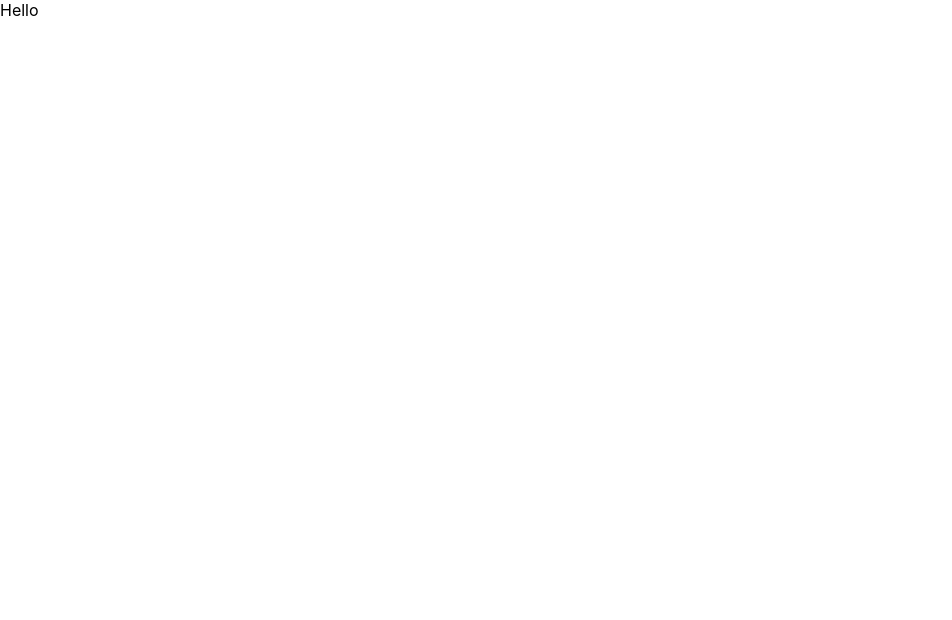
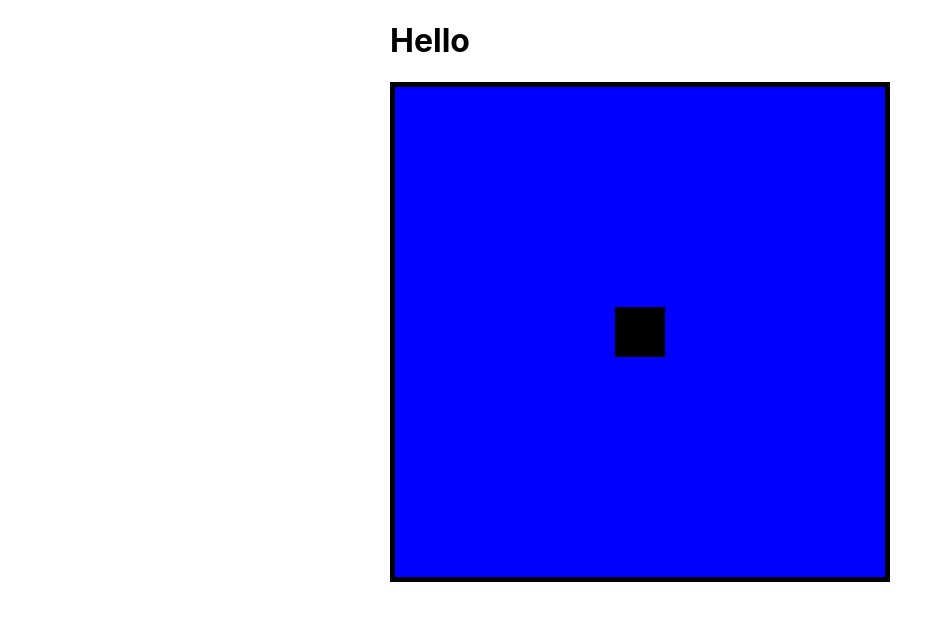
Before and after one commit to arnemahl/react-svg-zoom-example, a React (Create React App) app: page / in a window 1280 px wide. Shown: the top 620 px of the page, without its empty margins (0-952 px from the left). Built offline with nearby package versions, Linux system fonts and the light colour scheme.

Commit message:
wip: Svg

```diff
--- a/src/App.js
+++ b/src/App.js
@@ -1,9 +1,18 @@
 import React from 'react';
+import Svg from 'components/Svg/Svg';
 
 export default function App() {
   return (
-    <div>
-      Hello
+    <div
+      style={{
+        display: 'flex',
+        justifyContent: 'center'
+      }}
+    >
+      <div>
+        <h1>Hello</h1>
+        <Svg />
+      </div>
     </div>
   );
 }
--- /dev/null
+++ b/src/components/Svg/Svg.js
@@ -0,0 +1,42 @@
+import React from 'react';
+
+export default function App() {
+  const width = 100;
+  const height = 100;
+
+  const [viewBox, setViewBox] = React.useState([0, 0, width, height])
+
+  React.useEffect(() => {
+    window.addEventListener('scroll', console.log)
+  }, [viewBox, setViewBox])
+
+  return (
+    <svg
+      width="500px"
+      height="500px"
+      viewBox={viewBox.join(" ")}
+    >
+      <rect
+        x={0}
+        y={0}
+        width={100}
+        height={100}
+        fill="black"
+      />
+      <rect
+        x={1}
+        y={1}
+        width={98}
+        height={98}
+        fill="blue"
+      />
+      <rect
+        x={45}
+        y={45}
+        width={10}
+        height={10}
+        fill="black"
+      />
+    </svg>
+  );
+}
```
